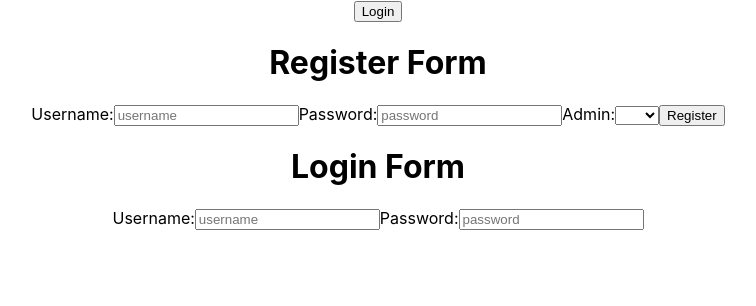
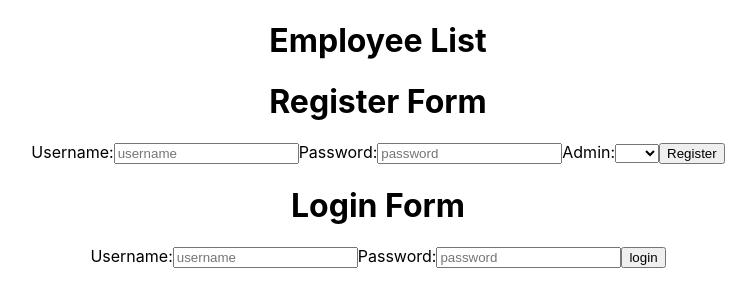
Before and after one commit to cassiern/react-employee-app, a React (Create React App) app: page / in a window 1280 px wide. Shown: the top 306 px of the page, without its empty margins (262-1018 px from the left). Built offline with nearby package versions, Linux system fonts and the light colour scheme.

Commit message:
changed code around to mainContainer

```diff
--- a/src/Component/Header/index.js
+++ b/src/Component/Header/index.js
@@ -58,8 +58,6 @@ render(){
 	}
     return (
     	<div>
-        {button}
-        {show}
         </div>
     )
 }
--- a/src/Component/Login/index.js
+++ b/src/Component/Login/index.js
@@ -46,6 +46,7 @@ class Login extends Component {
                         Password:
                 <input type='password' name='password' value={this.state.password} placeholder="password" onChange={this.handleChange} />
                     </label>
+                    <input type='submit' value='login' />
                 </form>
             </div>
         );
--- a/src/Component/MainContainer/index.js
+++ b/src/Component/MainContainer/index.js
@@ -14,9 +14,20 @@ class MainContainer extends Component {
         }
     }
     render() {
+    const isLoggedIn = this.state.isLoggedIn;
+    // if(this.state.isLoggedIn){
+    //     <button action='/' onClick={this.handleLogoutClick}> Logout</button>
+    //     show = <CreationEmployee />
+    // } else {
+    //     button = <button action='/login' onClick={this.handleLoginClick}> Login</button>
+    //     show = <Register />
+    //     loginForm = <Login />
+    // }
         return (
             <div className="employeeContainer">
                 <Header />
+                <EmployeeList />
+                {isLoggedIn ?<CreateEmployee /> : <Register />}
 
             </div>
         );
```
